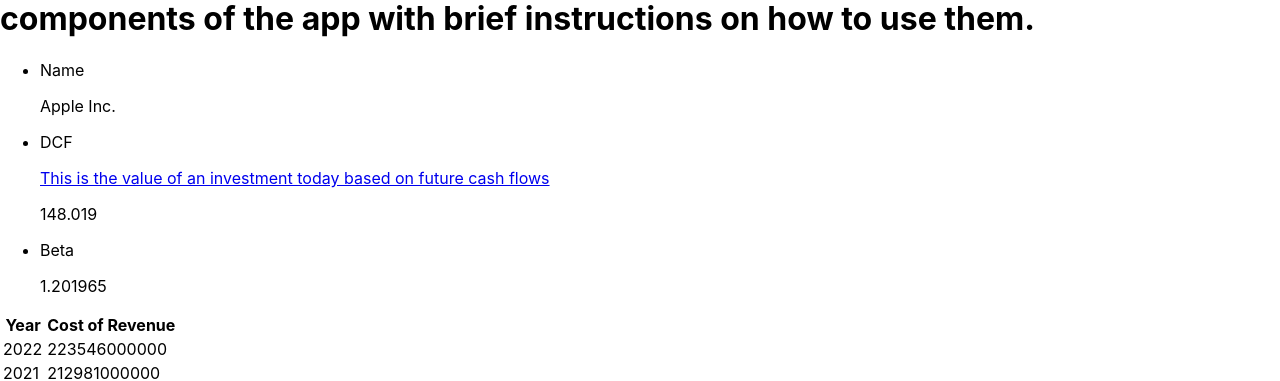
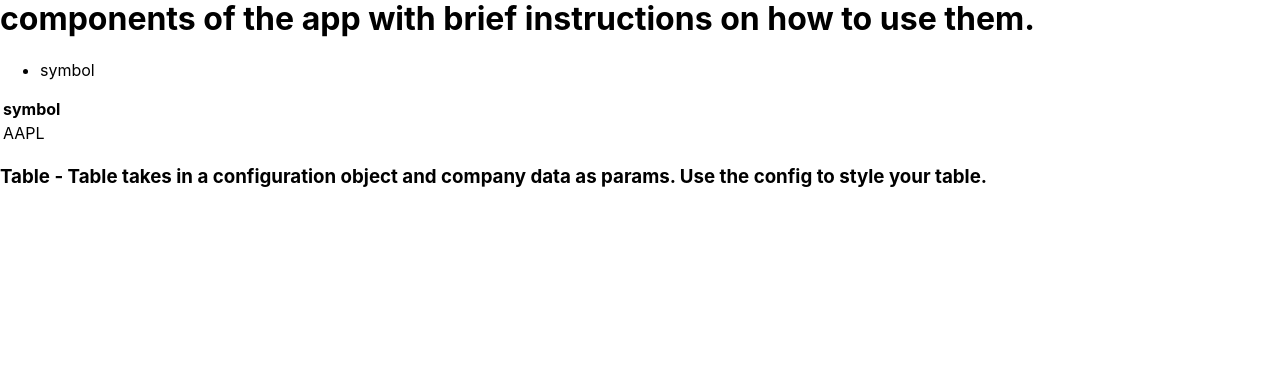
Before and after one commit to BrunaCarmoS/React-.NET-Core-Finance-Project, a React (Create React App) app in the folder frontend/: page /design-guide in a window 1280 px wide. Shown: the part 425-806 px from the top of the page. Built offline with nearby package versions, Linux system fonts and the light colour scheme.

Commit message:
Adding new CompanyProfile and IncomeStatement components

```diff
--- /dev/null
+++ b/frontend/src/Components/IncomeStatement/IncomeStatement.tsx
@@ -0,0 +1,54 @@
+import React, { useState, useEffect } from "react";
+import { useOutletContext } from "react-router-dom";
+import Table from "../Table/Table";
+import { CompanyIncomeStatement } from "../../company";
+import { getIncomeStatement } from "../../api";
+
+type Props = {};
+
+const configs = [
+  {
+    label: "Date",
+    render: (company: CompanyIncomeStatement) => company.date,
+  },
+  {
+    label: "Total Revenue",
+    render: (company: CompanyIncomeStatement) => company.revenue,
+  },
+  {
+    label: "Net Income",
+    render: (company: CompanyIncomeStatement) => company.netIncome,
+  },
+  {
+    label: "Operating Expenses",
+    render: (company: CompanyIncomeStatement) => company.operatingExpenses,
+  },
+  {
+    label: "Cost of Revenue",
+    render: (company: CompanyIncomeStatement) => company.netIncome,
+  },
+];
+
+const IncomeStatement = (props: Props) => {
+  const ticker = useOutletContext<string>();
+  const [incomeStatement, setIncomeStatement] =
+    useState<CompanyIncomeStatement[]>();
+  useEffect(() => {
+    const getRatios = async () => {
+      const result = await getIncomeStatement(ticker!);
+      setIncomeStatement(result!.data);
+    };
+    getRatios();
+  }, []);
+  return (
+    <>
+      {incomeStatement ? (
+        <Table config={configs} data={incomeStatement} />
+      ) : (
+        <h1>Could not find income statement.</h1>
+      )}
+    </>
+  );
+};
+
+export default IncomeStatement;
--- a/frontend/src/Components/RatioList/RatioList.tsx
+++ b/frontend/src/Components/RatioList/RatioList.tsx
@@ -1,27 +1,15 @@
 import React from "react";
 import { TestDataCompany } from "../Table/testData";
 
-type Props = {};
+type Props = {
+  config: any;
+  data: any;
+};
 
-const data = TestDataCompany[0];
-
-type Company = typeof data;
-
-const config = [
-  { label: "Name", render: (company: Company) => company.companyName },
-  {
-    label: "DCF",
-    render: (company: Company) => company.dcf,
-    subTitle:
-      "This is the value of an investment today based on future cash flows",
-  },
-  { label: "Beta", render: (company: Company) => company.beta },
-];
-
-const RatioList = (props: Props) => {
-  const renderedCells = config.map((row) => {
+const RatioList = ({ config, data }: Props) => {
+  const renderedCells = config.map((row: any) => {
     return (
-      <li className="py-3 sm:py-4">
+      <li className="py-6 sm:py-6">
         <div className="flex items-center space-x-4">
           <div className="flex-1 min-w-0">
             <p className="text-sm font-medium text-gray-900 truncate">
@@ -45,7 +33,7 @@ const RatioList = (props: Props) => {
     );
   });
   return (
-    <div className="bg-white shadow rounded-lg mb-4 p-4 sm:p-6 h-full">
+    <div className="bg-white shadow rounded-lg ml-4 mt-4 mb-4 p-4 sm:p-6 w-full">
       <ul className="divide-y divide-gray-200">{renderedCells}</ul>
     </div>
   );
--- a/frontend/src/Components/Table/Table.tsx
+++ b/frontend/src/Components/Table/Table.tsx
@@ -1,35 +1,19 @@
-import React from "react";
-import { testIncomeStatementData } from "./testData";
+type Props = {
+  config: any;
+  data: any;
+};
 
-const data = testIncomeStatementData;
-
-type Props = {};
-
-type Company = (typeof data)[0];
-
-const configs = [
-  {
-    label: "Year",
-    render: (company: Company) => company.calendarYear,
-  },
-  {
-    label: "Cost of Revenue",
-    render: (company: Company) => company.costOfRevenue,
-  },
-];
-
-const Table = (props: Props) => {
-  const renderedRows = data.map((company) => {
+const Table = ({ config, data }: Props) => {
+  const renderedRows = data.map((company: any) => {
     return (
       <tr key={company.cik}>
-        <td className="p-4 whitespace-nowrap text-sm font-normal text-gray-900">
-          {configs[0].render(company)}
-        </td>
-        <td className="p-3">{configs[1].render(company)}</td>
+        {config.map((val: any) => {
+          return <td className="p-3">{val.render(company)}</td>;
+        })}
       </tr>
     );
   });
-  const renderedHeaders = configs.map((config) => {
+  const renderedHeaders = config.map((config: any) => {
     return (
       <th
         className="p-4 text-left text-xs font-medium text-gray-500 uppercase tracking-wider"
--- a/frontend/src/Pages/CompanyPage/CompanyPage.tsx
+++ b/frontend/src/Pages/CompanyPage/CompanyPage.tsx
@@ -2,42 +2,16 @@ import React, { useEffect, useState } from "react";
 import { CompanyProfile } from "../../company";
 import { useParams } from "react-router-dom";
 import { getCompanyProfile } from "../../api";
+import Sidebar from "../../Components/Sidebar/Sidebar";
 import CompanyDashboard from "../../Components/CompanyDashboard/CompanyDashboard";
-import Sidebar from "../../Components/Sidebar/Sidebar";
 import Tile from "../../Components/Tile/Tile";
 
 interface Props {}
 
 const CompanyPage = (props: Props) => {
   let { ticker } = useParams();
-  const tabItems = [
-    {
-      id: 1,
-      title: "Company Profile",
-      icon: "fas fa-child",
-      content: "step 1 content",
-    },
-    {
-      id: 2,
-      title: "Income Statment",
-      icon: "fas fa-users",
-      content: "step 2 content",
-    },
-    {
-      id: 3,
-      title: "Balance Sheet",
-      icon: "fas fa-network-wired",
-      content: "step 3 content",
-    },
-    {
-      id: 4,
-      title: "Cash Flow",
-      icon: "fa money-check-alt",
-      content: "step 4 content",
-    },
-  ];
+
   const [company, setCompany] = useState<CompanyProfile>();
-  const [activeSidebarItem, setActiveSideBarItem] = useState<number>(1);
 
   useEffect(() => {
     const getProfileInit = async () => {
@@ -51,18 +25,9 @@ const CompanyPage = (props: Props) => {
     <>
       {company ? (
         <div className="w-full relative flex ct-docs-disable-sidebar-content overflow-x-hidden">
-          <Sidebar
-            tabItems={tabItems}
-            setActiveSideBarItem={setActiveSideBarItem}
-            activeSidebarItem={activeSidebarItem!}
-          />
-          <CompanyDashboard
-            ticker={ticker!}
-          >
+          <Sidebar />
+          <CompanyDashboard ticker={ticker!}>
             <Tile title="Company Name" subTitle={company.companyName} />
-            <Tile title="DCF" subTitle={company.dcf.toString()} />
-            <Tile title="Dividend" subTitle={company.lastDiv.toString()} />
-            <Tile title="Price" subTitle={company.price.toString()} />
           </CompanyDashboard>
         </div>
       ) : (
--- a/frontend/src/Pages/DesignPage/DesignGuide.tsx
+++ b/frontend/src/Pages/DesignGuide/DesignGuide.tsx
@@ -1,8 +1,19 @@
 import React from "react";
 import Table from "../../Components/Table/Table";
 import RatioList from "../../Components/RatioList/RatioList";
+import { TestDataCompany } from "../../Components/Table/testData";
+import { CompanyKeyMetrics } from "../../company";
 
 type Props = {};
+
+const data = TestDataCompany;
+
+const tableConfig = [
+  {
+    label: "symbol",
+    render: (company: any) => company.symbol,
+  },
+];
 
 const DesignGuide = (props: Props) => {
   return (
@@ -11,8 +22,8 @@ const DesignGuide = (props: Props) => {
         Design guide- This is the design guide for Fin Shark. These are reuable
         components of the app with brief instructions on how to use them.
       </h1>
-      <RatioList />
-      <Table />
+      <RatioList config={tableConfig} data={data} />
+      <Table config={tableConfig} data={data} />
       <h3>
         Table - Table takes in a configuration object and company data as
         params. Use the config to style your table.
--- a/frontend/src/Routes/Routes.tsx
+++ b/frontend/src/Routes/Routes.tsx
@@ -5,7 +5,7 @@ import CompanyPage from "../Pages/CompanyPage/CompanyPage";
 import SearchPage from "../Pages/SearchPage/SearchPage";
 import CompanyProfile from "../Components/CompanyDashboard/CompanyDashboard";
 import IncomeStatement from "../Components/IncomeStatement/IncomeStatement";
-import DesignGuide from "../Pages/DesignPage/DesignGuide";
+import DesignGuide from "../Pages/DesignGuide/DesignGuide";
 
 export const router = createBrowserRouter([
   {
--- a/frontend/src/api.tsx
+++ b/frontend/src/api.tsx
@@ -1,5 +1,11 @@
 import axios from "axios";
-import { CompanyProfile, CompanySearch } from "./company";
+import {
+  CompanyIncomeStatement,
+  CompanyKeyMetrics,
+  CompanyKeyRatios,
+  CompanyProfile,
+  CompanySearch,
+} from "./company";
 
 export interface SearchResponse {
   data: CompanySearch[];
@@ -32,3 +38,25 @@ export const getCompanyProfile = async (query: string) => {
     console.log("error message: ", error.message);
   }
 };
+
+export const getKeyMetrics = async (query: string) => {
+  try {
+    const data = await axios.get<CompanyKeyMetrics[]>(
+      `https://financialmodelingprep.com/api/v3/key-metrics-ttm/AAPL?limit=40&apikey=${process.env.REACT_APP_API_KEY}`
+    );
+    return data;
+  } catch (error: any) {
+    console.log("error message: ", error.message);
+  }
+};
+
+export const getIncomeStatement = async (query: string) => {
+  try {
+    const data = await axios.get<CompanyIncomeStatement[]>(
+      `https://financialmodelingprep.com/api/v3/income-statement/${query}?limit=40&apikey=${process.env.REACT_APP_API_KEY}`
+    );
+    return data;
+  } catch (error: any) {
+    console.log("error message: ", error.message);
+  }
+};
```
Also changed, not shown: frontend/src/Components/CompanyProfile/CompanyProfile.tsx (added, +60 -0 lines), frontend/src/company.d.ts (+63 -0 lines), frontend/src/Components/CompanyProfile/CompanyProfile.css (added), frontend/src/Components/IncomeStatement/IncomeStatement.css (added), frontend/src/Pages/DesignGuide/DesignGuide.css (added).
